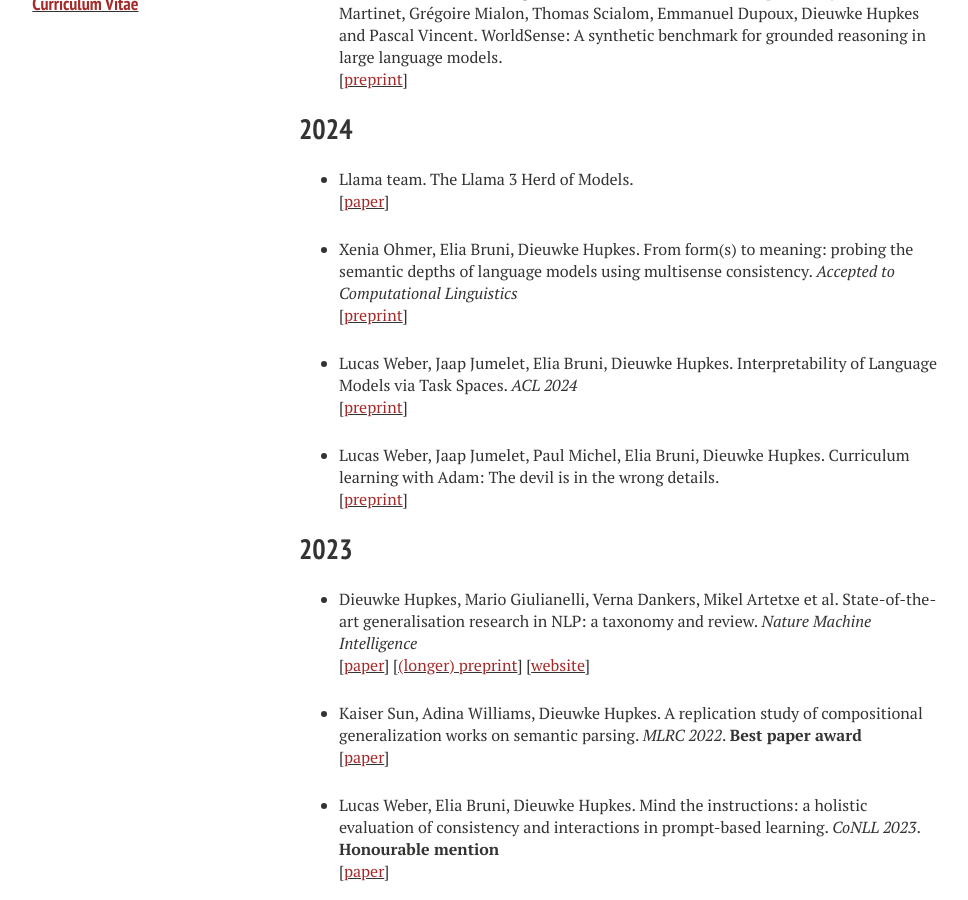
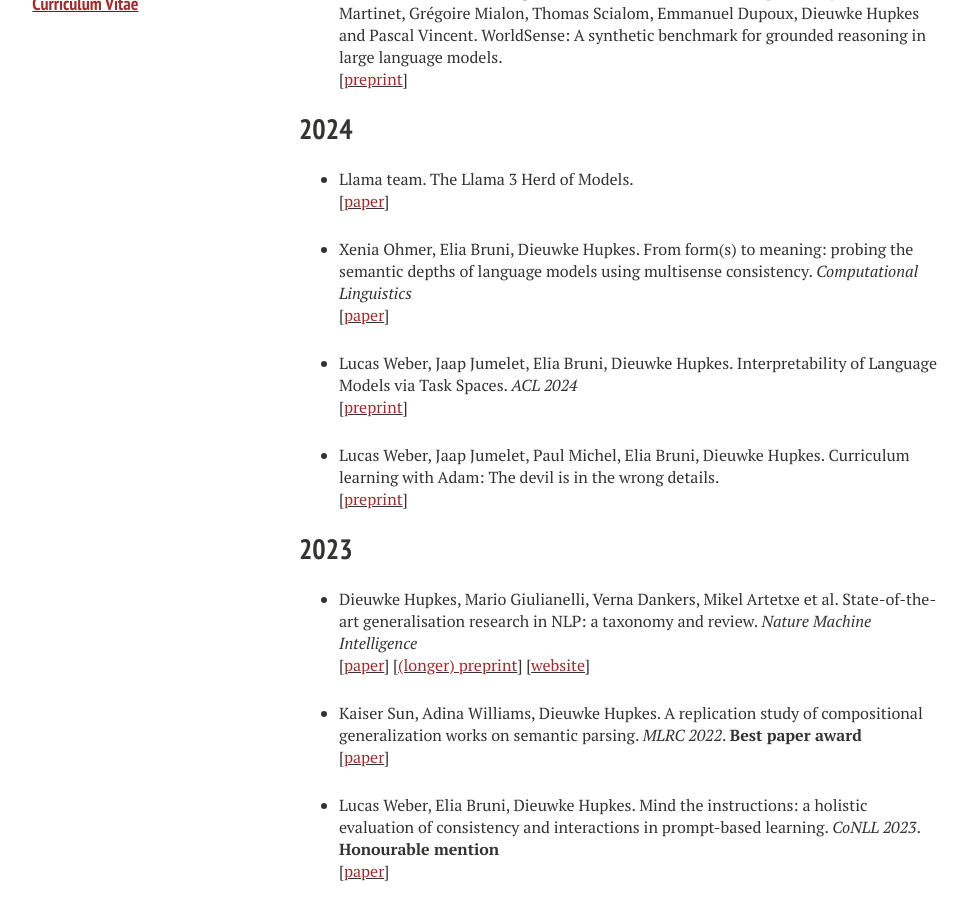
Before and after one commit to dieuwkehupkes/dieuwkehupkes.github.io, a Jekyll site: the page built from publications.md, in a window 1280 px wide and 900 px high, scrolled down 1481 px. Shown: the whole window, without its empty margins (21-989 px from the left). Built offline with Jekyll 4.4.1, drawn with Linux system fonts in a browser that asks for light colours; nearby versions of some CDN libraries.

Commit message:
update venue form to meaning paper

```diff
--- a/publications.md
+++ b/publications.md
@@ -30,8 +30,8 @@ You can also find me on <a href="https://scholar.google.com/citations?user=tAtSM
 * Llama team. The Llama 3 Herd of Models. \\
 \[[<font color="brown">paper</font>](https://scontent-ams2-1.xx.fbcdn.net/v/t39.2365-6/452387774_1036916434819166_4173978747091533306_n.pdf?_nc_cat=104&ccb=1-7&_nc_sid=3c67a6&_nc_ohc=DTS7hDTcxZoQ7kNvgEEioMh&_nc_ht=scontent-ams2-1.xx&oh=00_AYC-3TlwVlRnatnXa2Oh3od7X7EGb0gnm58xFyxlF58hkg&oe=66AD4ACD){:target="blank"}\]
 
-* Xenia Ohmer, Elia Bruni, Dieuwke Hupkes. From form(s) to meaning: probing the semantic depths of language models using multisense consistency. *Accepted to Computational Linguistics*\\
-\[[<font color="brown">preprint</font>](https://arxiv.org/abs/2404.12145){:target="blank"}\]
+* Xenia Ohmer, Elia Bruni, Dieuwke Hupkes. From form(s) to meaning: probing the semantic depths of language models using multisense consistency. *Computational Linguistics*\\
+\[[<font color="brown">paper</font>](https://direct.mit.edu/coli/article/doi/10.1162/coli_a_00529/123794/From-Form-s-to-Meaning-Probing-the-Semantic-Depths?searchresult=1){:target="blank"}\]
 
 * Lucas Weber, Jaap Jumelet, Elia Bruni, Dieuwke Hupkes. Interpretability of Language Models via Task Spaces. *ACL 2024* \\
 \[[<font color="brown">preprint</font>](https://arxiv.org/abs/2406.06441){:target="blank"}\]
```
